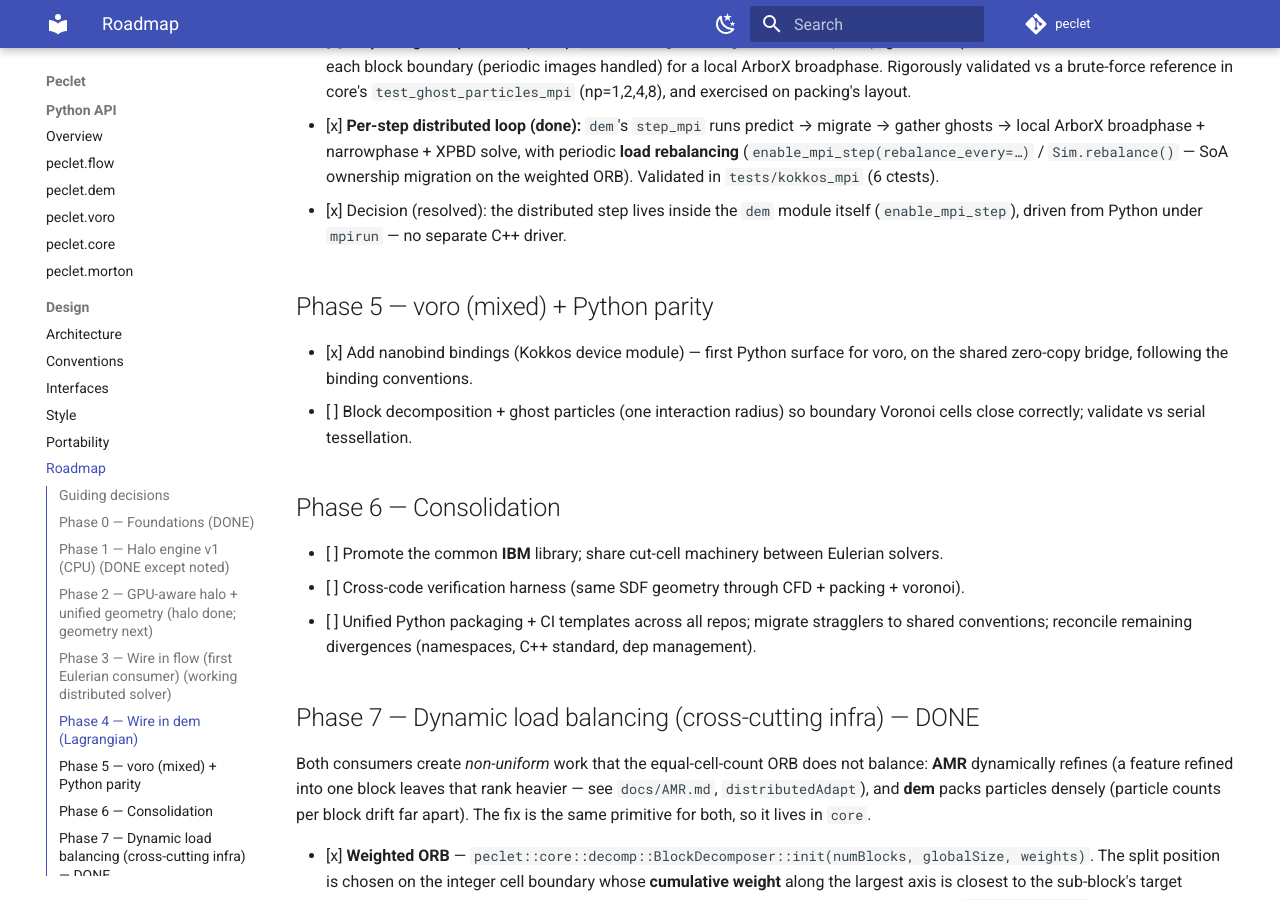
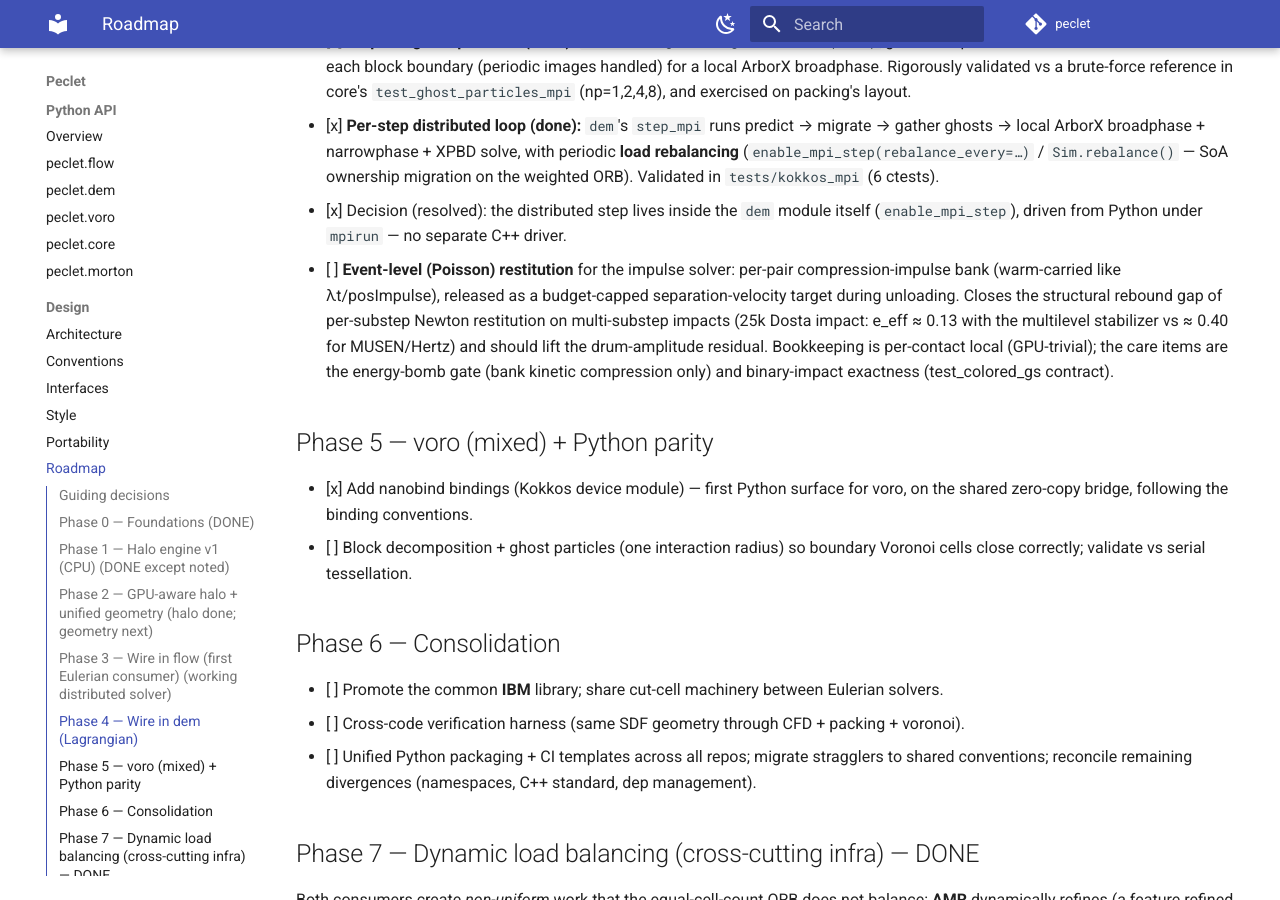
Before and after one commit to computational-chemical-engineering/peclet, an MkDocs documentation site: the page built from docs/ROADMAP.md, in a window 1280 px wide and 900 px high, scrolled down 2561 px. Built offline with MkDocs 1.6.1 and Material for MkDocs 9.7.7, drawn with Linux system fonts in a browser that asks for light colours; comment, search, counter and statistics services are not loaded.

Commit message:
chore: bump dem — multilevel (GraphMG) contact stabilization + roadmap: event-level restitution
dem 5b76ddf: set_stabilization_mode("multilevel") — momentum-conserving aggregation
stabilizer (statics battery passes symmetrically; impact penetration on-reference;
partial rebound restored). ROADMAP Phase 4: queue Poisson/event-level restitution.

Co-Authored-By: Claude Fable 5 <noreply@anthropic.com>

```diff
--- a/docs/ROADMAP.md
+++ b/docs/ROADMAP.md
@@ -107,6 +107,13 @@ flags, and existing ghost-particle infrastructure `num_real`/`d_top_ghost`). The
       weighted ORB). Validated in `tests/kokkos_mpi` (6 ctests).
 - [x] Decision (resolved): the distributed step lives inside the `dem` module itself
       (`enable_mpi_step`), driven from Python under `mpirun` — no separate C++ driver.
+- [ ] **Event-level (Poisson) restitution** for the impulse solver: per-pair compression-impulse
+      bank (warm-carried like λt/posImpulse), released as a budget-capped separation-velocity
+      target during unloading. Closes the structural rebound gap of per-substep Newton
+      restitution on multi-substep impacts (25k Dosta impact: e_eff ≈ 0.13 with the multilevel
+      stabilizer vs ≈ 0.40 for MUSEN/Hertz) and should lift the drum-amplitude residual.
+      Bookkeeping is per-contact local (GPU-trivial); the care items are the energy-bomb gate
+      (bank kinetic compression only) and binary-impact exactness (test_colored_gs contract).
 
 ## Phase 5 — voro (mixed) + Python parity
 
```
